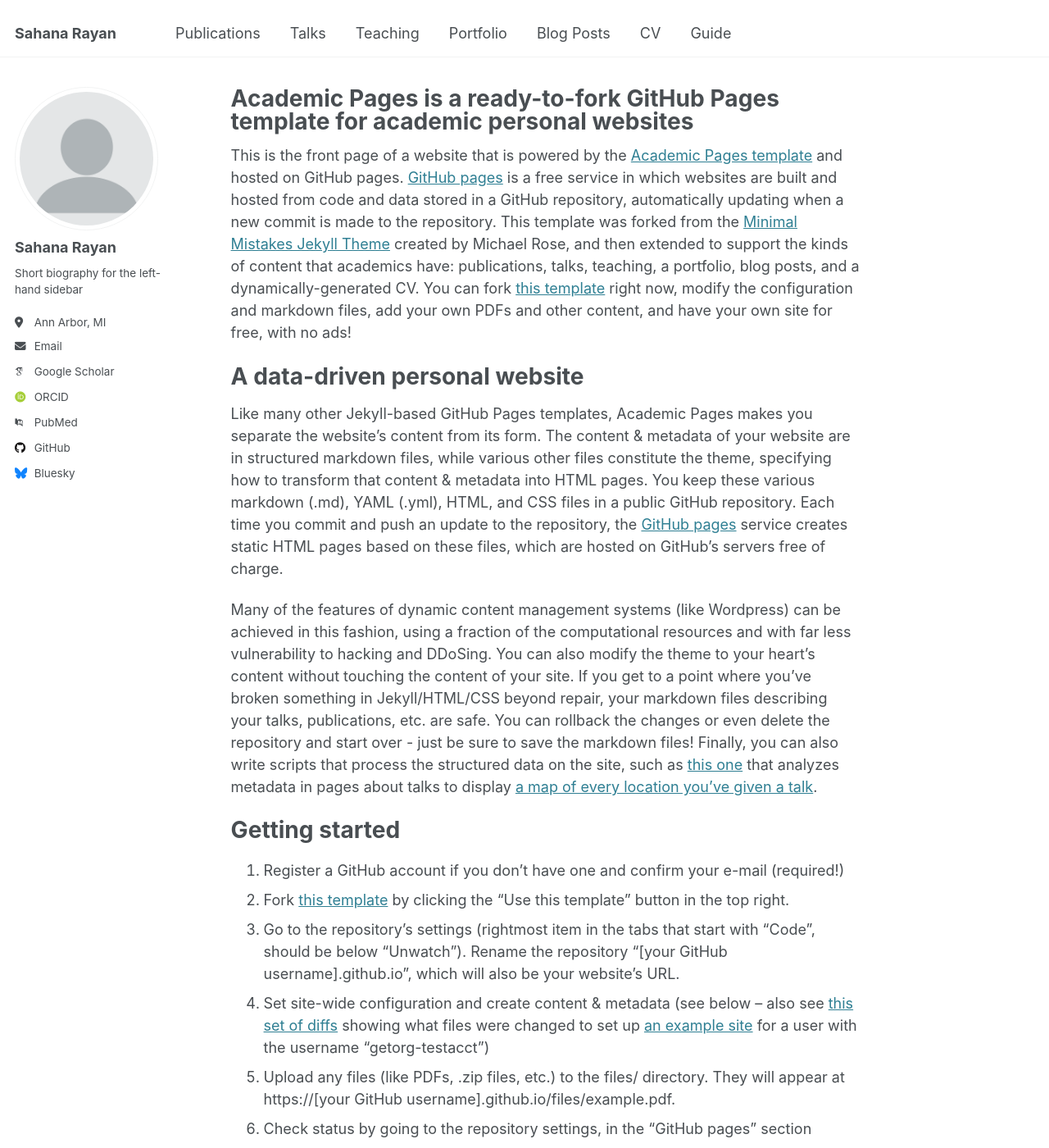
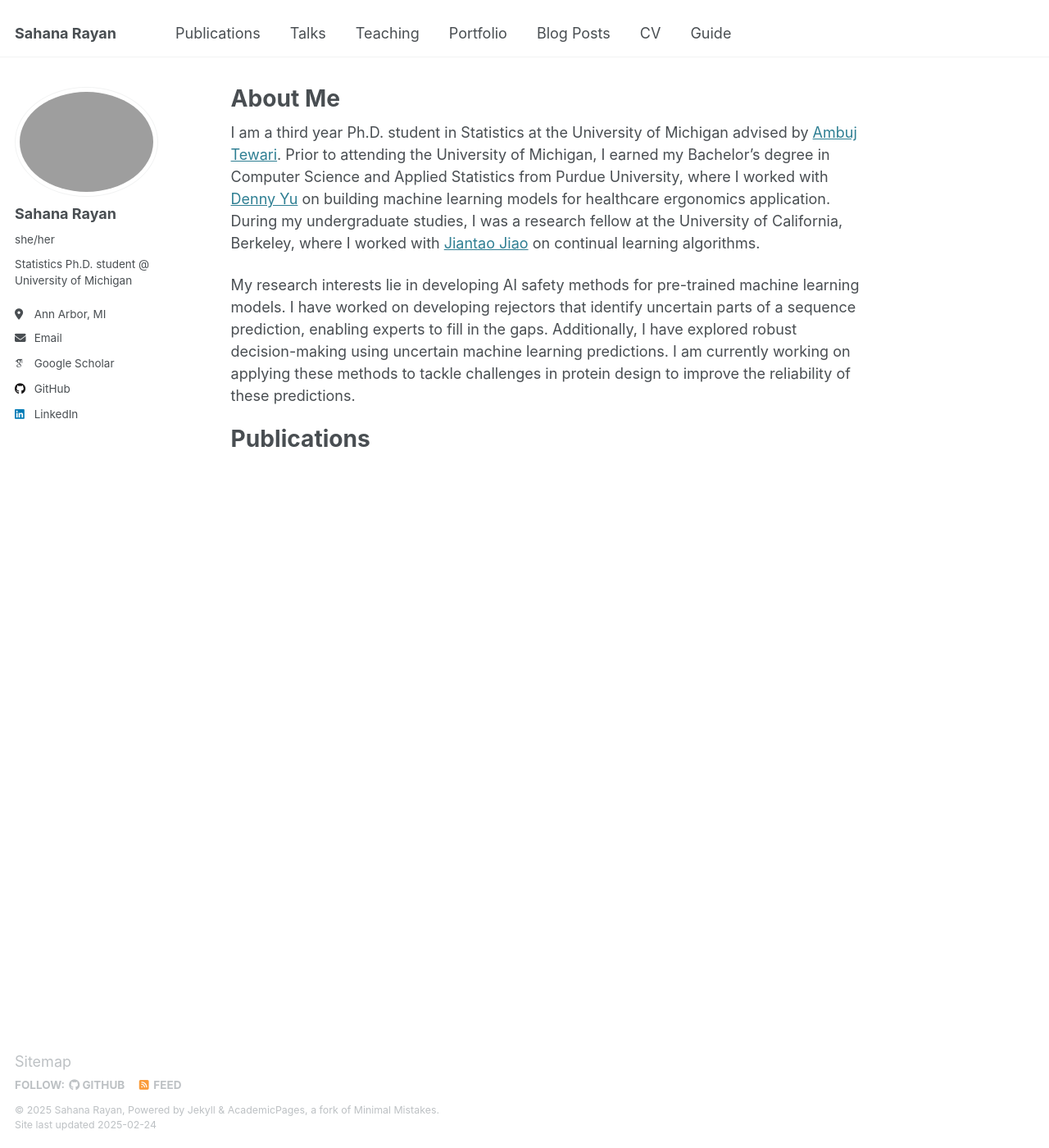
Before and after one commit to srayan00/srayan00.github.io, a Jekyll site: the page built from _pages/about.md, in a window 1280 px wide and 1400 px high. Shown: the whole window at 82% size. Built offline with Jekyll 4.4.1, drawn with Linux system fonts in a browser that asks for light colours; some web fonts are replaced; some of the changed text lies outside the part shown.

Commit message:
Made some changes to the about page

```diff
--- a/_config.yml
+++ b/_config.yml
@@ -13,7 +13,7 @@ title                    : "Sahana Rayan"
 title_separator          : "-"
 name                     : &name "Sahana Rayan"
 description              : &description "Statistics Ph.D. student @ University of Michigan"
-url                      : https://academicpages.github.io # the base hostname & protocol for your site e.g. "https://[your GitHub username].github.io"
+url                      : https://srayan00.github.io # the base hostname & protocol for your site e.g. "https://[your GitHub username].github.io"
 baseurl                  : "" # the subpath of your site, e.g. "/blog"
 repository               : "academicpages/academicpages.github.io"
 
@@ -22,22 +22,22 @@ repository               : "academicpages/academicpages.github.io"
 #               Additional customization can be done by editing /_includes/author-profile.html
 author:
   # Biographic information
-  avatar           : "profile.png"
+  avatar           : "IMG_4353.png"
   name             : "Sahana Rayan"
-  pronouns         : # example: "she/her"
-  bio              : "Short biography for the left-hand sidebar"
+  pronouns         : "she/her"
+  bio              : "Statistics Ph.D. student @ University of Michigan"
   location         : "Ann Arbor, MI"
   employer         :
   uri              : # URL
-  email            : "none@example.org"
+  email            : "srayan@umich.edu"
 
   # Academic websites
   arxiv            : # URL - Update with the correct link to your profile
-  googlescholar    : "https://scholar.google.com/citations?user=PS_CX0AAAAAJ"
+  googlescholar    : "https://scholar.google.com/citations?user=3CkJZfMAAAAJ&hl=enJ"
   impactstory      : # URL
-  orcid            : "http://orcid.org/yourorcidurl"
+  orcid            :
   semantic         : # URL
-  pubmed           : "https://www.ncbi.nlm.nih.gov/pubmed/?term=john+snow"
+  pubmed           :
   researchgate     : # URL
   scopus           : # URL
 
@@ -45,12 +45,12 @@ author:
   bitbucket        : # Username - Update with your username on the site
   codepen          : # Username
   dribbble         : # Username
-  github           : "academicpages"
+  github           : "srayan00" # Username
   kaggle           : # Username
   stackoverflow    : # User number or user number and name (i.e., use "1" or "1/jeff-atwood")
 
   # Social media
-  bluesky          : "bsky.app" # Replace this with you Bluesky username
+  bluesky          : # Replace this with you Bluesky username
   facebook         : # Username
   flickr           : # Username
   foursquare       : # Username
@@ -59,7 +59,7 @@ author:
   keybase          : # Username
   instagram        : # Username
   lastfm           : # Username
-  linkedin         : # Username
+  linkedin         : "sahanarayan" # Username
   mastodon         : # URL
   medium           : # URL
   pinterest        : # Username
--- a/_pages/about.md
+++ b/_pages/about.md
@@ -1,12 +1,21 @@
 ---
 permalink: /
-title: "Academic Pages is a ready-to-fork GitHub Pages template for academic personal websites"
+title: "About Me"
 author_profile: true
 redirect_from:
   - /about/
   - /about.html
 ---
 
+I am a third year Ph.D. student in Statistics at the University of Michigan advised by [Ambuj Tewari](https://www.ambujtewari.com/). Prior to attending the University of Michigan, I earned my Bachelor's degree in Computer Science and Applied Statistics from Purdue University, where I worked with [Denny Yu](https://engineering.purdue.edu/YuGroup) on building machine learning models for healthcare ergonomics application. During my undergraduate studies, I was a research fellow at the University of California, Berkeley, where I worked with [Jiantao Jiao](https://people.eecs.berkeley.edu/~jiantao/index.html) on continual learning algorithms.
+
+My research interests lie in developing AI safety methods for pre-trained machine learning models. I have worked on developing rejectors that identify uncertain parts of a sequence prediction, enabling experts to fill in the gaps. Additionally, I have explored robust decision-making using uncertain machine learning predictions. I am currently working on applying these methods to tackle challenges in protein design to improve the reliability of these predictions.
+
+Publications
+======
+
+
+<!--
 This is the front page of a website that is powered by the [Academic Pages template](https://github.com/academicpages/academicpages.github.io) and hosted on GitHub pages. [GitHub pages](https://pages.github.com) is a free service in which websites are built and hosted from code and data stored in a GitHub repository, automatically updating when a new commit is made to the repository. This template was forked from the [Minimal Mistakes Jekyll Theme](https://mmistakes.github.io/minimal-mistakes/) created by Michael Rose, and then extended to support the kinds of content that academics have: publications, talks, teaching, a portfolio, blog posts, and a dynamically-generated CV. You can fork [this template](https://github.com/academicpages/academicpages.github.io) right now, modify the configuration and markdown files, add your own PDFs and other content, and have your own site for free, with no ads!
 
 A data-driven personal website
@@ -47,3 +56,5 @@ Example: editing a markdown file for a talk
 For more info
 ------
 More info about configuring Academic Pages can be found in [the guide](https://academicpages.github.io/markdown/), the [growing wiki](https://github.com/academicpages/academicpages.github.io/wiki), and you can always [ask a question on GitHub](https://github.com/academicpages/academicpages.github.io/discussions). The [guides for the Minimal Mistakes theme](https://mmistakes.github.io/minimal-mistakes/docs/configuration/) (which this theme was forked from) might also be helpful.
+
+-->
```
Also changed, not shown: 2 other files.
